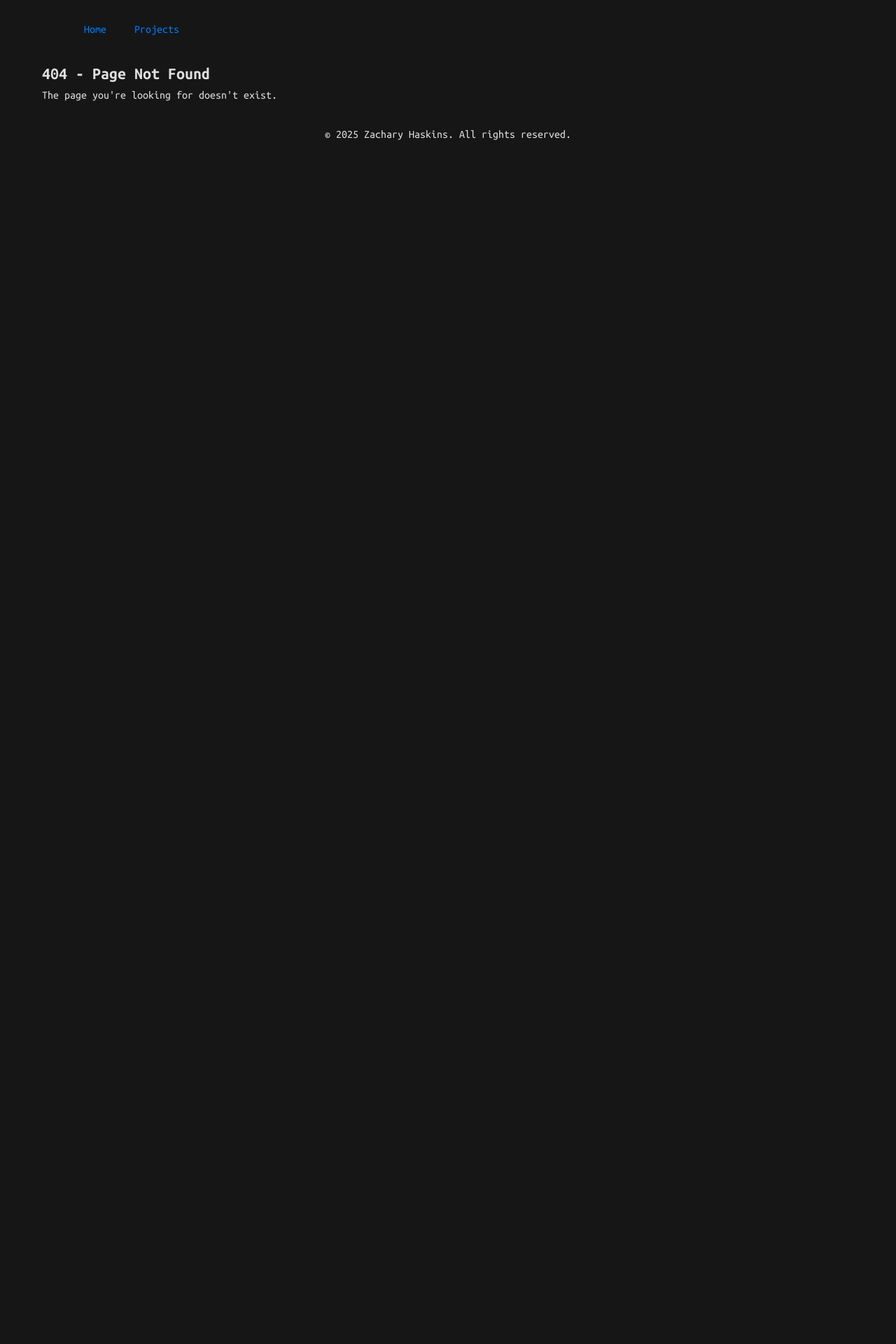
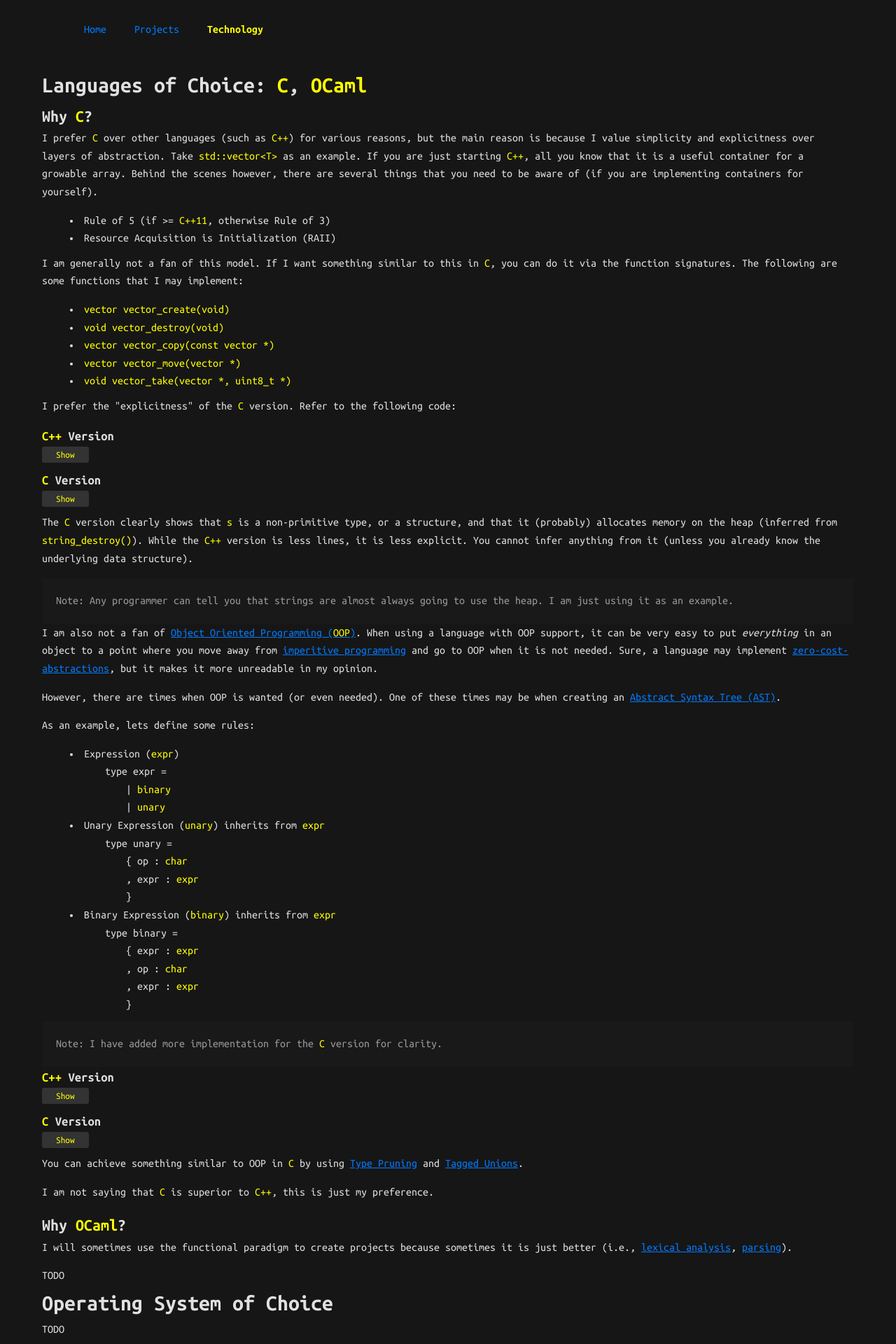
Before and after one commit to malloc-nbytes/portfolio, a React (Vite) app: page /portfolio/technology in a window 1280 px wide. Before the commit this address had no page. Shown: the top 1920 px of the page at 70% size. Before the commit the page ends 800 px from the top, so only its background shows below. Built offline with nearby package versions, Linux system fonts and the light colour scheme.

Commit message:
work on technology page

```diff
--- a/src/App.jsx
+++ b/src/App.jsx
@@ -4,6 +4,7 @@ import Footer from './components/Footer';
 import Home from './pages/Home';
 import Projects from './pages/Projects';
 import ProjectDetail from './pages/ProjectDetail';
+import Technology from './pages/Technology';
 import NotFound from './pages/NotFound';
 
 function App() {
@@ -15,6 +16,7 @@ function App() {
                     <Route path="/" element={<Home />} />
                     <Route path="/projects" element={<Projects />} />
                     <Route path="/projects/:id" element={<ProjectDetail />} />
+                    <Route path="/technology" element={<Technology />} />
                     <Route path="*" element={<NotFound />} />
                 </Routes>
             </main>
--- a/src/components/Header.jsx
+++ b/src/components/Header.jsx
@@ -15,6 +15,11 @@ function Header() {
                             Projects
                         </NavLink>
                     </li>
+                    <li>
+                        <NavLink to="/technology" className={({ isActive }) => (isActive ? 'active' : '')}>
+                            Technology
+                        </NavLink>
+                    </li>
                 </ul>
             </nav>
         </header>
--- /dev/null
+++ b/src/pages/Technology.jsx
@@ -0,0 +1,230 @@
+import CollapseSnippet from '../components/CollapseSnippet';
+import '../styles.css';
+import '../doc.css';
+
+function yel(s) {
+    return <span className='yellow'>{s}</span>;
+}
+
+function Technology() {
+    const cppRAII = `bool f(void) {
+        std::string s = "Hello, World";
+        // Do stuff with s...
+        return true;
+}`;
+
+    const cRAII = `int f(void) {
+        string s = string_from("Hello, World");
+        // Do stuff with s...
+        string_destroy(&s);
+        return 1;
+}`;
+
+    const cppOOP=`class Expr {
+public:
+    virtual ~Expr() = default;
+    virtual double evaluate() const = 0;
+};
+
+class Binary : public Expr {
+private:
+    Expr *left;
+    Expr *right;
+    char op;
+
+public:
+    Binary(Expr *left, char op, Expr *right);
+    ~Binary();
+    double evaluate() const override;
+};
+
+class Unary : public Expr {
+private:
+    Expr* expr;
+    char op;
+
+public:
+    Unary(char op, Expr *expr);
+    ~Unary();
+    double evaluate() const override;
+};`;
+
+    const cOOP = `typedef enum {
+        EXPR_KIND_BINARY = 0,
+        EXPR_KIND_UNARY,
+} expr_kind;
+
+typedef struct {
+        expr_kind kind;
+} expr;
+
+typedef struct {
+        expr base;
+        expr *left;
+        char op;
+        expr *right;
+} binary;
+
+typedef struct {
+        expr base;
+        char op;
+        expr *expr;
+} unary;
+
+binary *
+binary_alloc(expr *left, char op, expr *right)
+{
+        binary *bin = (binary *)malloc(sizeof(binary));
+        ((expr *)bin)->kind = EXPR_KIND_BINARY;
+        bin->left = left;
+        bin->op = op;
+        bin->right = right;
+        return bin;
+}
+
+unary *
+unary_alloc(char op, expr *expr)
+{
+        // similar to binary_alloc()
+}
+
+double
+expr_evaluate(expr *e)
+{
+        double res = 0.;
+
+        switch (e->kind) {
+        case EXPR_KIND_BINARY: res = binary_evaluate((binary *)e); break;
+        case EXPR_KIND_UNARY:  res = unary_evaluate((unary *)e);   break;
+        default: {} break;
+        }
+
+        return res;
+}`;
+
+    return (
+        <>
+            <div>
+                <h1>Languages of Choice: {yel('C')}, {yel('OCaml')}</h1>
+                <h2>Why {yel('C')}?</h2>
+                <p>
+                    I prefer {yel('C')} over other languages (such as {yel('C++')}) for various reasons, but
+                    the main reason is because I value simplicity and explicitness over layers of abstraction.
+                    Take {yel('std::vector<T>')} as an example. If you are just starting {yel('C++')}, all you know that it is
+                    a useful container for a growable array. Behind the scenes however, there are several things that you need to be aware of
+                    (if you are implementing containers for yourself).
+                </p>
+                <ul>
+                    <li>Rule of 5 (if >= {yel('C++11')}, otherwise Rule of 3)</li>
+                    <li>Resource Acquisition is Initialization (RAII)</li>
+                </ul>
+                <p>
+                    I am generally not a fan of this model. If I want something similar to this in {yel('C')}, you can do it via the function signatures.
+                    The following are some functions that I may implement:
+                </p>
+                    <ul>
+                        <li>{yel('vector vector_create(void)')}</li>
+                        <li>{yel('void vector_destroy(void)')}</li>
+                        <li>{yel('vector vector_copy(const vector *)')}</li>
+                        <li>{yel('vector vector_move(vector *)')}</li>
+                        <li>{yel('void vector_take(vector *, uint8_t *)')}</li>
+                    </ul>
+                <p>
+                    I prefer the "explicitness" of the {yel('C')} version. Refer to the following code:
+                </p>
+                    <h3>{yel('C++')} Version</h3>
+                    <CollapseSnippet><div className='csnippet'>{cppRAII}</div></CollapseSnippet>
+                    <h3>{yel('C')} Version</h3>
+                    <CollapseSnippet><div className='csnippet'>{cRAII}</div></CollapseSnippet>
+
+                <p>
+                    The {yel('C')} version clearly shows that {yel('s')} is a non-primitive type, or a structure,
+                    and that it (probably) allocates memory on the heap (inferred from {yel('string_destroy()')}).
+
+                    While the {yel('C++')} version is less lines, it is less explicit. You cannot infer anything from it (unless you already know
+                    the underlying data structure).
+                </p>
+
+                <aside className='note'>
+                    Note: Any programmer can tell you that strings are almost always going to use the heap. I am just using it as an example.
+                </aside>
+
+                <p>
+                    I am also not a fan of <a className='readme-link' href='https://en.wikipedia.org/wiki/Object-oriented_programming'>Object Oriented Programming ({yel('OOP')})</a>.
+                    When using a language with OOP support, it can be very easy to put <i>everything</i> in an object to a point where you move away from <a className='readme-link' href='programming'>imperitive programming</a> and
+                    go to OOP when it is not needed. Sure, a language may implement <a className='readme-link' href='https://stackoverflow.com/questions/69178380/what-does-zero-cost-abstraction-mean'>zero-cost-abstractions</a>, but it makes it more unreadable in my opinion.
+                </p>
+
+                <p>
+                    However, there are times when OOP is wanted (or even needed).
+                    One of these times may be when creating an <a className='readme-link' href='https://en.wikipedia.org/wiki/Abstract_syntax_tree'>Abstract Syntax Tree (AST)</a>.
+                </p>
+
+                <p>
+                    As an example, lets define some rules:
+                </p>
+                <ul>
+                    <li>
+                        <div>Expression ({yel('expr')})</div>
+                        <div className='indent'>type expr =</div>
+                        <div style={{'paddingLeft': '60px'}}>| {yel('binary')}</div>
+                        <div style={{'paddingLeft': '60px'}}>| {yel('unary')}</div>
+                    </li>
+                    <li>
+                        <div>Unary Expression ({yel('unary')}) inherits from {yel('expr')}</div>
+                        <div className='indent'>type unary =</div>
+                        <div style={{'paddingLeft': '60px'}}>&#123; op : {yel('char')}</div>
+                        <div style={{'paddingLeft': '60px'}}>, expr : {yel('expr')}</div>
+                        <div style={{'paddingLeft': '60px'}}>&#125;</div>
+                    </li>
+                    <li>
+                        <div>Binary Expression ({yel('binary')}) inherits from {yel('expr')}</div>
+                        <div className='indent'>type binary =</div>
+                        <div style={{'paddingLeft': '60px'}}>&#123; expr : {yel('expr')}</div>
+                        <div style={{'paddingLeft': '60px'}}>, op : {yel('char')}</div>
+                        <div style={{'paddingLeft': '60px'}}>, expr : {yel('expr')}</div>
+                        <div style={{'paddingLeft': '60px'}}>&#125;</div>
+                    </li>
+                </ul>
+
+                <aside className='note'>
+                    Note: I have added more implementation for the {yel('C')} version for clarity.
+                </aside>
+
+                <p>
+
+                    <h3>{yel('C++')} Version</h3>
+                    <CollapseSnippet><div className='csnippet'>{cppOOP}</div></CollapseSnippet>
+                    <h3>{yel('C')} Version</h3>
+                    <CollapseSnippet><div className='csnippet'>{cOOP}</div></CollapseSnippet>
+                    You can achieve something similar to OOP in {yel('C')} by using <a className='readme-link' href='https://en.wikipedia.org/wiki/Type_punning'>Type Pruning</a> and <a className='readme-link' href='https://stackoverflow.com/questions/42844423/writing-a-safe-tagged-union-in-c'>Tagged Unions</a>.
+                </p>
+
+                <p>
+                    I am not saying that {yel('C')} is superior to {yel('C++')}, this is just my preference.
+                </p>
+            </div>
+
+            <div>
+                <h2>Why {yel('OCaml')}?</h2>
+                <p>
+                    I will sometimes use the functional paradigm to create projects because sometimes it is just
+                    better (i.e., <a className='readme-link' href='https://en.wikipedia.org/wiki/Lexical_analysis'>lexical analysis</a>, <a className='readme-link' href='https://en.wikipedia.org/wiki/Parsing'>parsing</a>).
+                </p>
+                TODO
+            </div>
+
+            <div>
+                <h1>Operating System of Choice</h1>
+                TODO
+            </div>
+
+            <div>
+                <h1>Editors of Choice</h1>
+                TODO
+            </div>
+        </>
+    );
+}
+
+export default Technology;
--- a/src/styles.css
+++ b/src/styles.css
@@ -385,3 +385,20 @@ footer {
         transform: translateY(0);
     }
 }
+
+.indent {
+    padding-left: 30px;
+}
+
+.note {
+    padding-left: 30px;
+    background: #191919;
+    color: #999999;
+    /* border: 1px solid #999999; */
+    padding: 20px;
+    /* border-radius: 8px; */
+}
+
+ul {
+    padding-bottom: 10px;
+}
```
